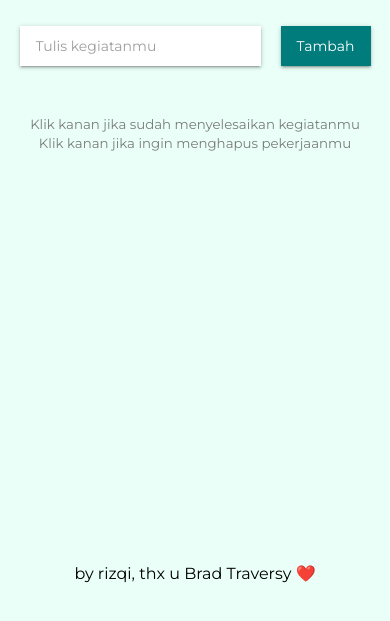
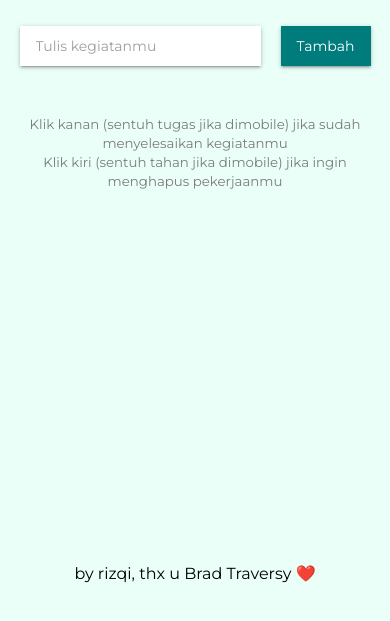
Before and after one commit to khoirxz/todolist, a plain HTML site: page index.html in a window 390 px wide. Shown: the part 187-808 px from the top of the page. Drawn offline with Linux system fonts and the light colour scheme.

Commit message:
add feature for mobile

```diff
--- a/index.html
+++ b/index.html
@@ -27,8 +27,9 @@
       <ul class="todos" id="todos"></ul>
 
       <small>
-        Klik kanan jika sudah menyelesaikan kegiatanmu <br />
-        Klik kanan jika ingin menghapus pekerjaanmu
+        Klik kanan (sentuh tugas jika dimobile) jika sudah menyelesaikan
+        kegiatanmu <br />
+        Klik kiri (sentuh tahan jika dimobile) jika ingin menghapus pekerjaanmu
       </small>
     </div>
     <footer>by rizqi, thx u Brad Traversy ❤️</footer>
```
